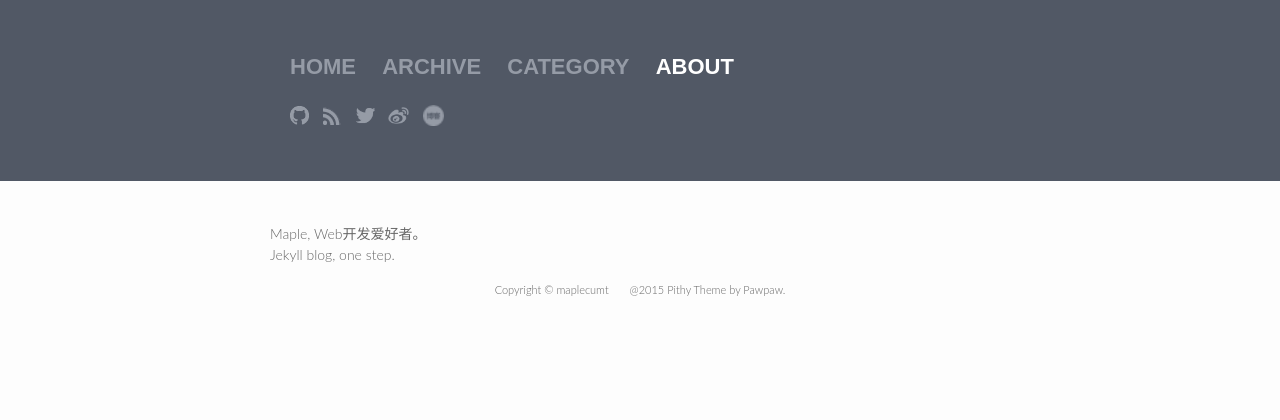
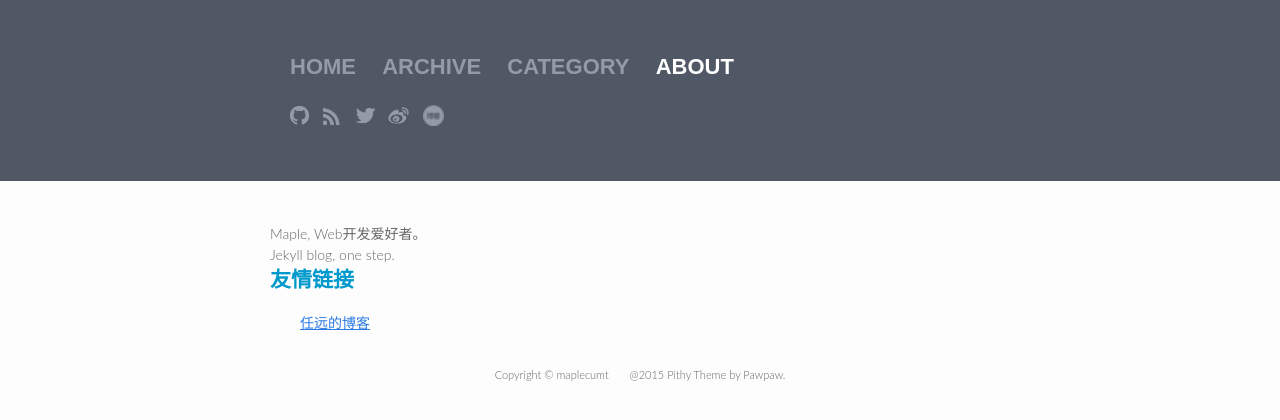
Before and after one commit to maple-yf/maplecumt, a Jekyll site: the page built from about.html, in a window 1280 px wide. Shown: the top 420 px of the page. Built offline with Jekyll 4.4.1, drawn with Linux system fonts in a browser that asks for light colours.

Commit message:
添加友情链接

```diff
--- a/about.html
+++ b/about.html
@@ -7,3 +7,10 @@ layout: default
 Maple, Web开发爱好者。<br>
 Jekyll blog, one step.
 </div>
+
+<div class="well">
+	<h2 class="category" >友情链接</h2>
+	<ul>
+		<li><a href="http://winterren.github.io" target="_blank">任远的博客</a></li>
+	</ul>
+</div>
```
